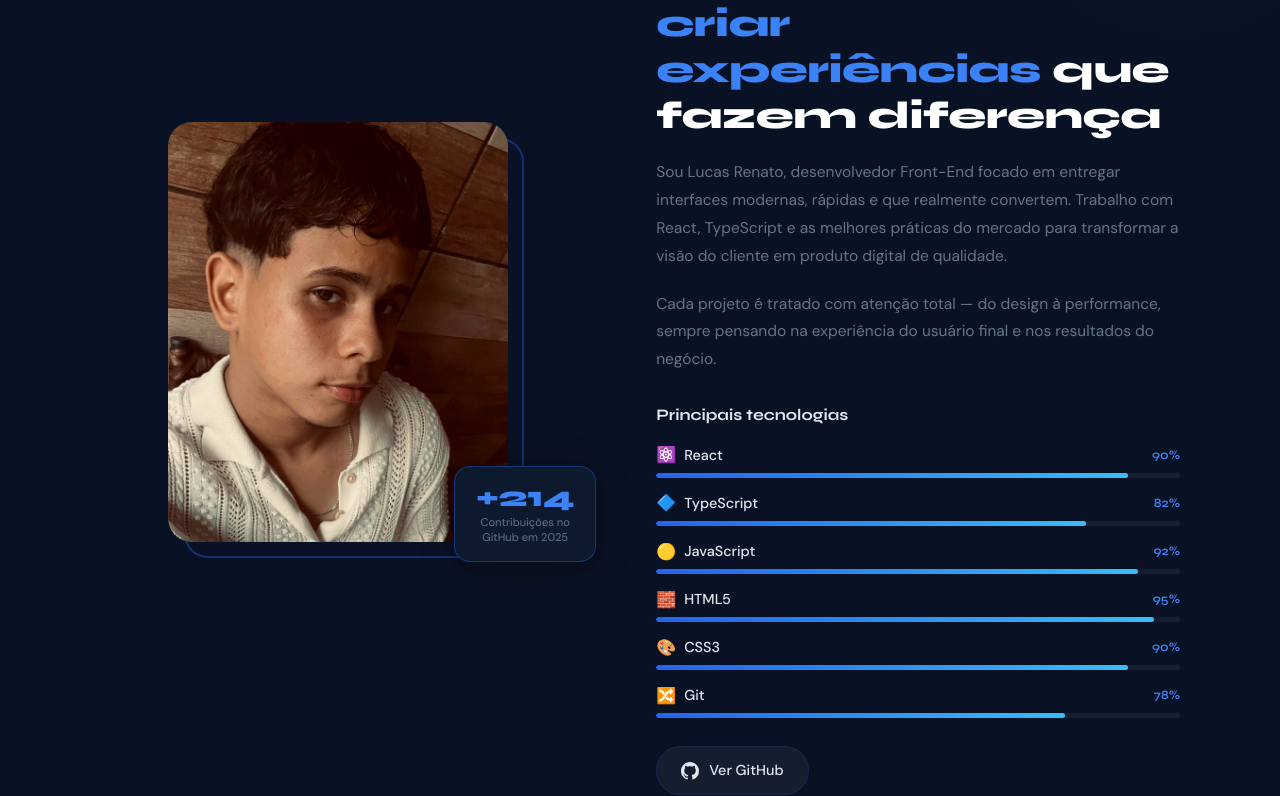
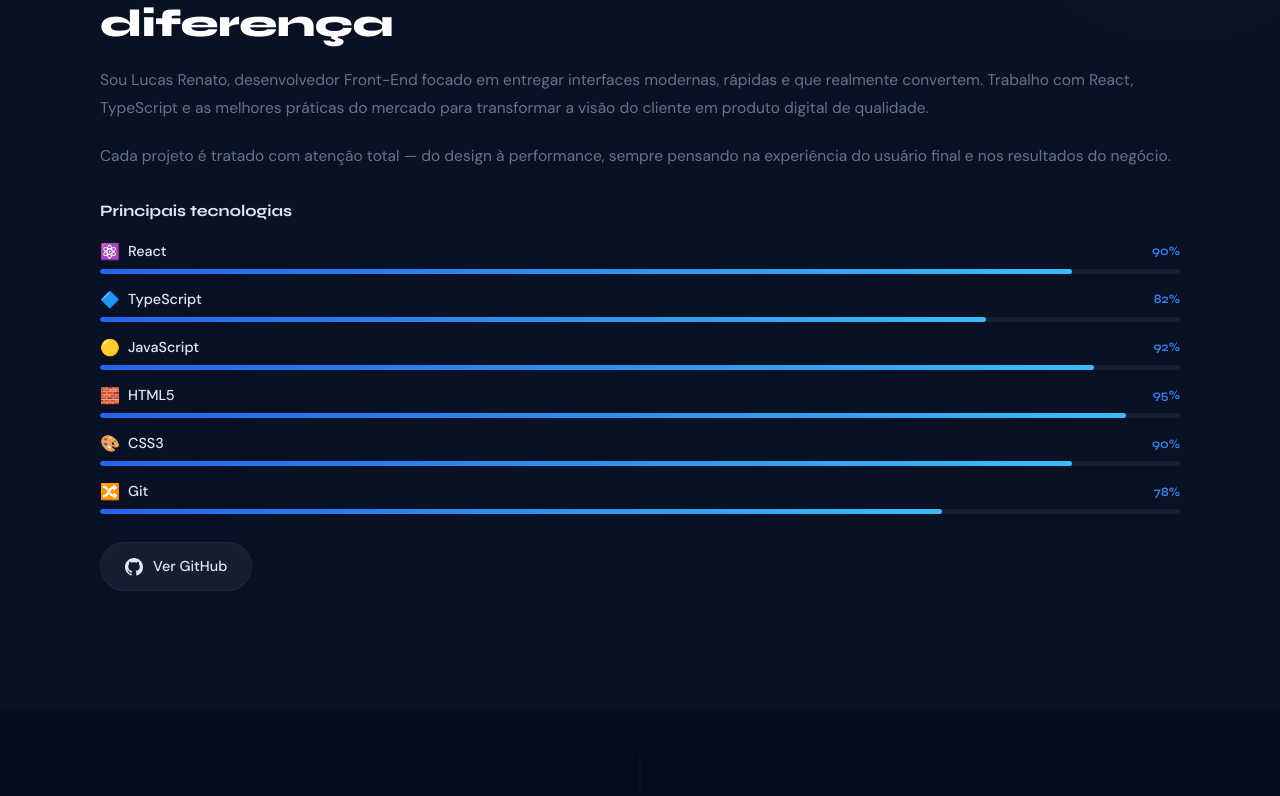
Before and after one commit to lucasrenatolu5-spec/portfolio, a React (Vite) app: page / in a window 1280 px wide. Shown: the part 1052-1848 px from the top of the page. Built offline with nearby package versions, Linux system fonts and the light colour scheme.

Commit message:
fix: remove foto da secao sobre

```diff
--- a/src/components/About/About.module.css
+++ b/src/components/About/About.module.css
@@ -24,7 +24,7 @@
 /* --- Grid de layout --- */
 .container {
   display: grid;
-  grid-template-columns: 1fr 1.1fr;
+  grid-template-columns: 1fr;
   gap: 80px;
   align-items: center;
 }
--- a/src/components/About/About.tsx
+++ b/src/components/About/About.tsx
@@ -5,7 +5,6 @@
 
 import { useScrollAnimation } from '../../hooks/useScrollAnimation';
 import { skills } from '../../utils/data';
-import lucasPerfil from '../../assets/images/lucas-perfil.jpeg';
 import styles from './About.module.css';
 
 export function About() {
@@ -16,31 +15,6 @@ export function About() {
   return (
     <section id="sobre" className={styles.about}>
       <div className={`${styles.container} container`}>
-
-        {/* --- Lado da imagem --- */}
-        <div
-          ref={imageRef}
-          className={`${styles.imageSide} animate-on-scroll`}
-        >
-          {/* Moldura decorativa */}
-          <div className={styles.imageFrame}>
-            <img
-              src={lucasPerfil}
-              alt="Lucas Renato — foto de perfil"
-              className={styles.photo}
-              loading="lazy"
-            />
-            {/* Quadrado decorativo deslocado */}
-            <div className={styles.frameDecor} aria-hidden="true" />
-          </div>
-
-          {/* Card de experiência */}
-          <div className={styles.expCard}>
-            <span className={styles.expNumber}>+214</span>
-            <span className={styles.expText}>Contribuições no GitHub em 2025</span>
-          </div>
-        </div>
-
         {/* --- Lado do conteúdo --- */}
         <div
           ref={contentRef}
```
